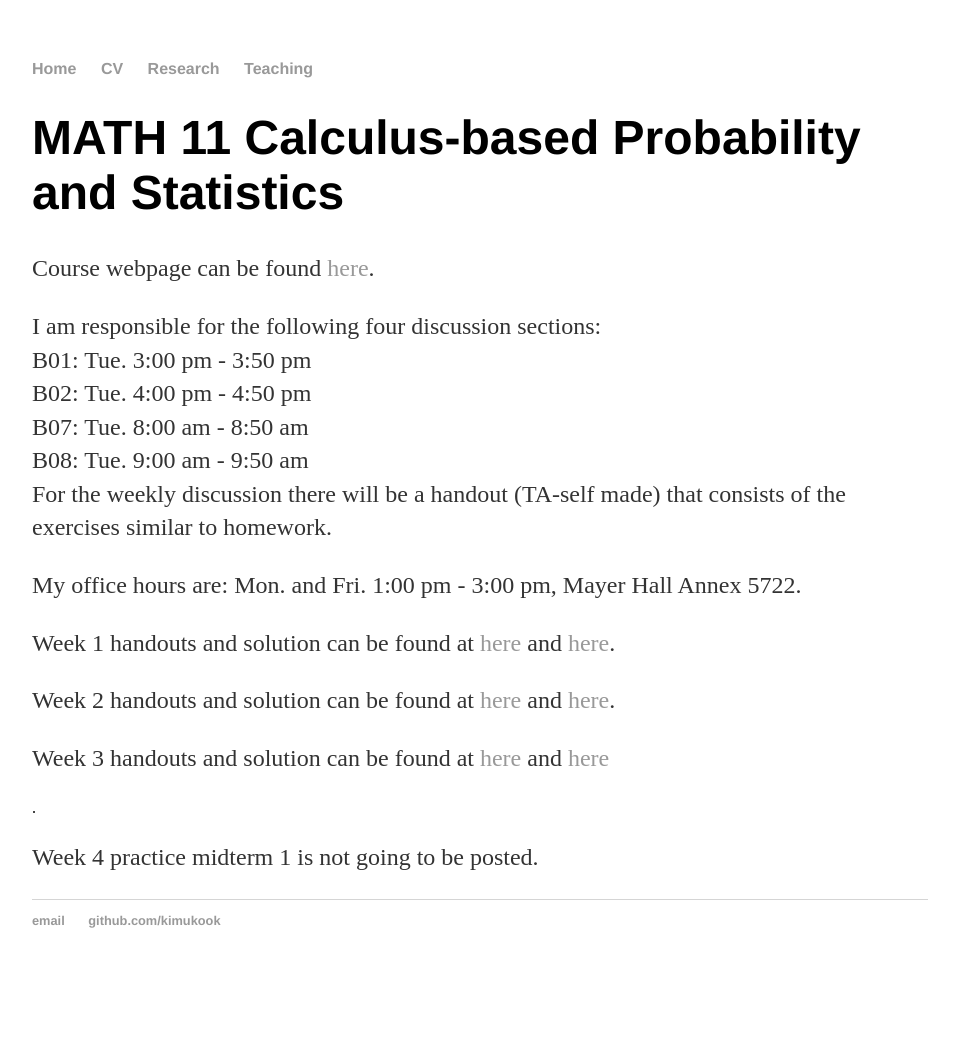
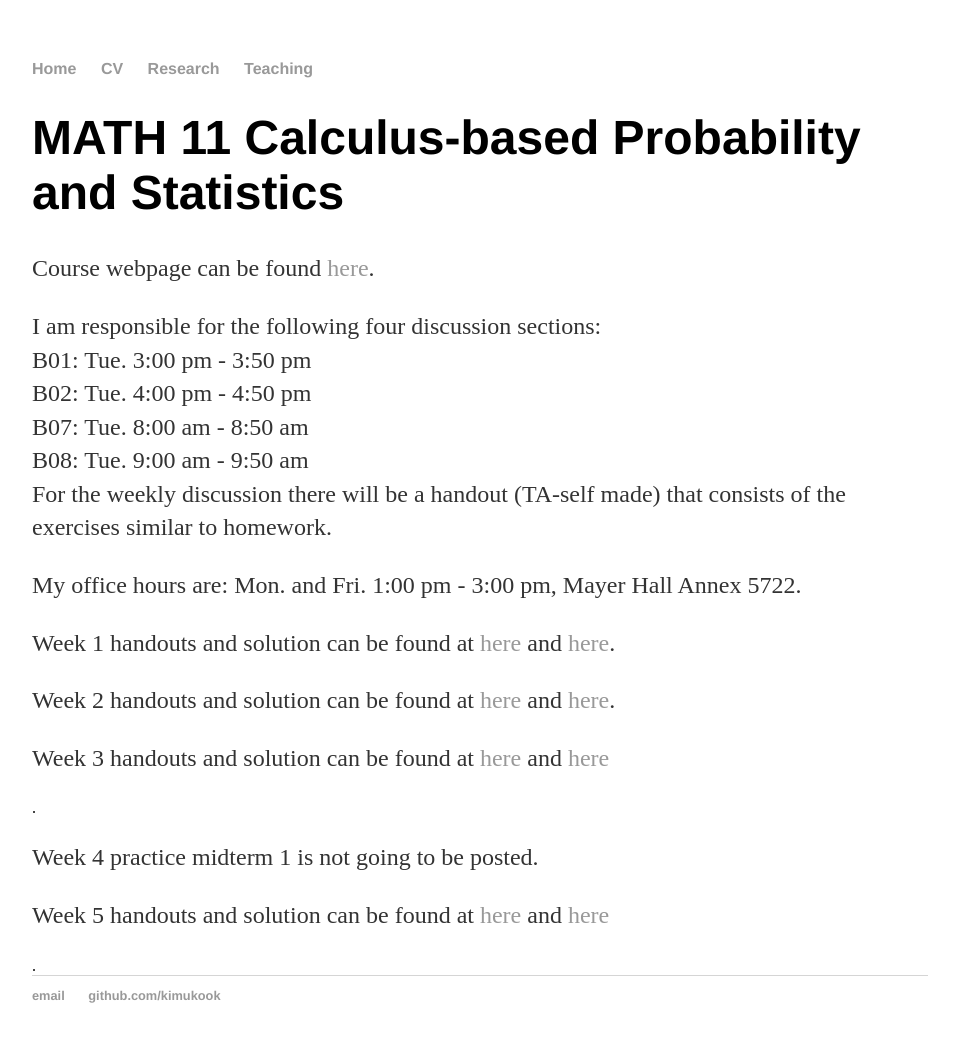
Before and after one commit to kimukook/kimukook.github.io, a Jekyll site: the page built from teaching/math11sp19/index.html, in a window 1280 px wide. Shown: the whole page, without its empty margins (160-1119 px from the left). Built offline with Jekyll 4.4.1, drawn with Linux system fonts in a browser that asks for light colours; before the commit the page ends 988 px from its top, so only the background shows below that.

Commit message:
Update index.html

```diff
--- a/teaching/math11sp19/index.html
+++ b/teaching/math11sp19/index.html
@@ -17,4 +17,5 @@
 	<p> Week 2 handouts and solution can be found at <a href="https://kimukook.github.io/teaching/math11sp19/Math_11_Discussion_week2.pdf">here</a> and <a href="https://kimukook.github.io/teaching/math11sp19/Math_11_Discussion_week2__solutions.pdf">here</a>.</p>
 	<p> Week 3 handouts and solution can be found at <a href="https://kimukook.github.io/teaching/math11sp19/Math_11_Discussion_week3.pdf">here</a> and <a href="https://kimukook.github.io/teaching/math11sp19/Math_11_Discussion_week3_solutions.pdf">here</a></p>.
 	<p> Week 4 practice midterm 1 is not going to be posted.</p>
+	<p> Week 5 handouts and solution can be found at <a href="https://kimukook.github.io/teaching/math11sp19/Math_11_Discussion_week5.pdf">here</a> and <a href="https://kimukook.github.io/teaching/math11sp19/Math_11_Discussion_week5_solution.pdf">here</a></p>.
 </div><!-- /.blurb -->
```
